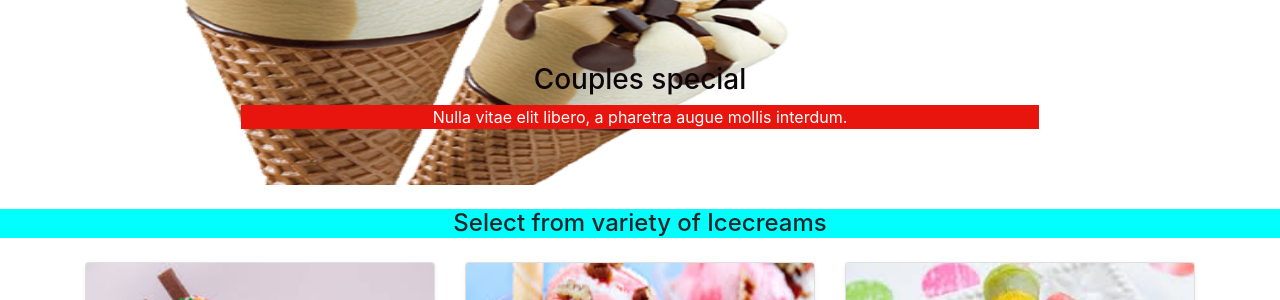
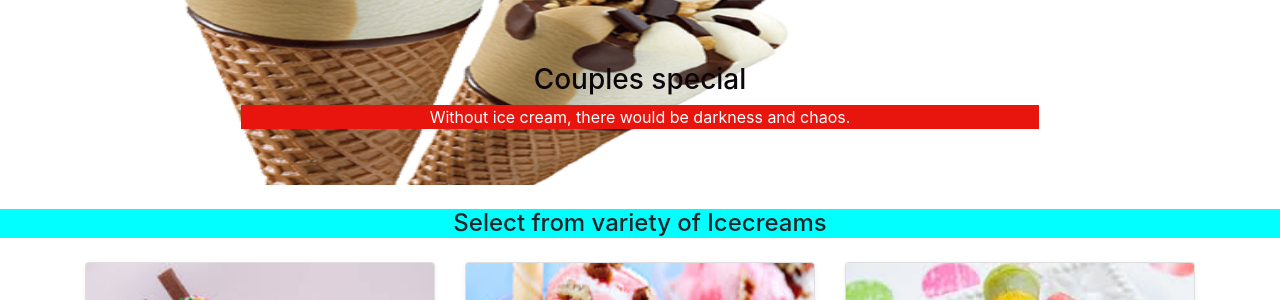
Before and after one commit to Teknath-jha/Ice-Cream-SHop, a Django app: page / in a window 1280 px wide. Shown: the part 283-583 px from the top of the page. Run offline with Django 3.2, Linux system fonts and the light colour scheme; some libraries are stand-ins or nearby versions.

Commit message:
Update index.html
Definition on slides

```diff
--- a/templates/index.html
+++ b/templates/index.html
@@ -15,7 +15,7 @@
           <img src="/static/img/7.png" class="d-block w-100" alt="..." height=400px>
           <div class="carousel-caption d-none d-md-block">
             <h3 style="color:rgb(10, 6, 10)">Couples special</h3>
-            <p style="background-color:rgb(231, 21, 14)">Nulla vitae elit libero, a pharetra augue mollis interdum.</p>
+            <p style="background-color:rgb(231, 21, 14)">Without ice cream, there would be darkness and chaos.</p>
           </div>
         </div>
 
@@ -23,15 +23,14 @@
           <img src="/static/img/5.png" class="d-block w-100" alt="..." height=400px>
           <div class="carousel-caption d-none d-md-block">
             <h3 style="color:rgb(10, 6, 10)">Creamy for all</h3>
-            <p style="background-color:rgb(238, 38, 24)">Lorem ipsum dolor sit amet, consectetur adipiscing elit.</p>
+            <p style="background-color:rgb(238, 38, 24)"> Life is like an ice cream, enjoy it before it melts.</p>
           </div>
         </div>
         <div class="carousel-item">
           <img src="/static/img/6.png" class="d-block w-100" alt="..." height=400px>
           <div class="carousel-caption d-none d-md-block">
             <h3 style="color:rgb(10, 7, 6)">Family Pack </h3>
-            <p style="background-color:rgb(228, 50, 18)">Praesent commodo cursus magna, vel scelerisque nisl
-              consectetur.</p>
+            <p style="background-color:rgb(228, 50, 18)">You can't buy happiness, but you can buy ice cream and that is pretty much the same thing.</p>
           </div>
         </div>
       </div>
```
